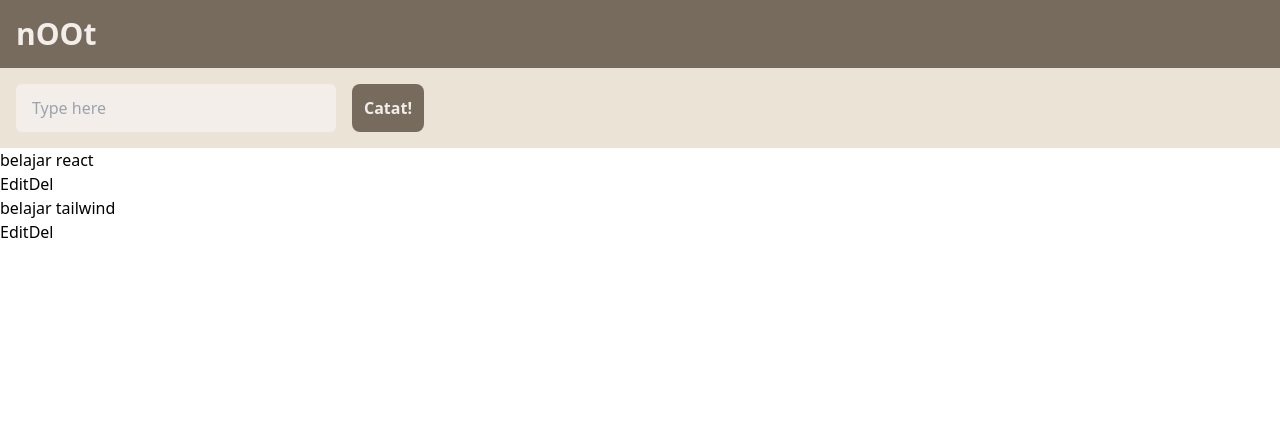
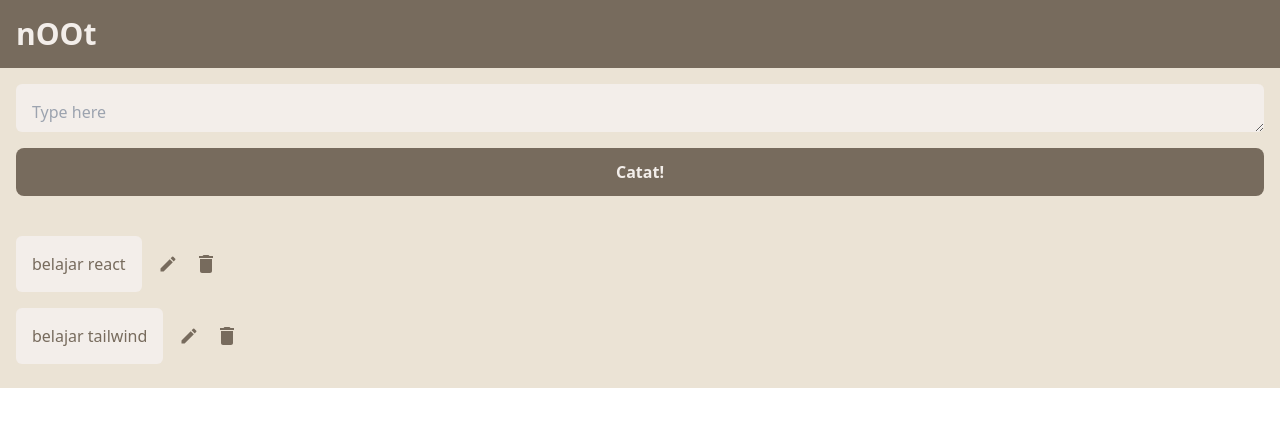
Before and after one commit to Chwakillah/nOOt-catatanku, a React (Vite) app: page / in a window 1280 px wide. Shown: the top 426 px of the page. Built offline with nearby package versions, Linux system fonts and the light colour scheme.

Commit message:
fix(form): memperbaiki css textarea

```diff
--- a/package.json
+++ b/package.json
@@ -13,6 +13,7 @@
     "@react-icons/all-files": "^4.1.0",
     "react": "^18.2.0",
     "react-dom": "^18.2.0",
+    "react-icons": "^5.1.0",
     "uid": "^2.0.2"
   },
   "devDependencies": {
--- a/src/App.jsx
+++ b/src/App.jsx
@@ -67,14 +67,15 @@ function App() {
   return (
     <div>
       <Header />
+      <div className="container mx-auto">
         <form
           onSubmit={handleSubmit}
-        className="min-h container bg-sand mx-auto p-4 flex gap-4"
+          className="min-h bg-sand mx-auto p-4 flex flex-col gap-4"
         >
-        <input
+          <textarea
             type="text"
             placeholder="Type here"
-          className="input input-bordered w-full max-w-xs bg-white h-12 p-4 text-moka rounded-md"
+            className="input input-bordered w-full bg-white h-12 p-4 text-moka rounded-md"
             name="pesan"
             value={formData.pesan}
             onChange={handleChange}
@@ -83,11 +84,8 @@ function App() {
             Catat!
           </button>
         </form>
-      <Note
-        handleEdit={handleEdit}
-        handleDelete={handleDelete}
-        data={notes}
-      />
+      </div>
+      <Note handleEdit={handleEdit} handleDelete={handleDelete} data={notes} />
     </div>
   );
 }
--- a/src/components/Note.jsx
+++ b/src/components/Note.jsx
@@ -1,27 +1,25 @@
 /* eslint-disable no-unused-vars */
 import React from "react";
 import PropTypes from "prop-types";
+import { MdModeEdit } from "react-icons/md";
+import { MdDelete } from "react-icons/md";
 
 const Note = ({ data, handleEdit, handleDelete }) => {
   return (
-    <div className="">
+    <div className="container bg-sand mx-auto p-4">
       {data.map((note) => {
         return (
           <div key={note.id} className="">
-            <div className="">
-              <h5 className="">{note.pesan}</h5>
-              <div>
-                <button
-                  onClick={() => handleEdit(note.id)}
-                  className=""
-                >
-                  Edit
+            <div className="flex gap-4">
+              <h5 className="textarea textarea-ghost bg-white p-4 text-moka rounded-md my-2 resize-vertical-none">
+                {note.pesan}
+              </h5>
+              <div className="flex gap-4">
+                <button onClick={() => handleEdit(note.id)} className="">
+                  <MdModeEdit className="size-5 text-moka" />
                 </button>
-                <button
-                  onClick={() => handleDelete(note.id)}
-                  className=""
-                >
-                  Del
+                <button onClick={() => handleDelete(note.id)} className="">
+                  <MdDelete className="size-6 text-moka" />
                 </button>
               </div>
             </div>
```
Also changed, not shown: 1 other file (tests, documents, lock files or other folders). Lines whose indentation alone changed are shown as unchanged.
